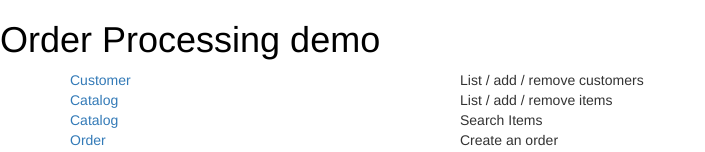
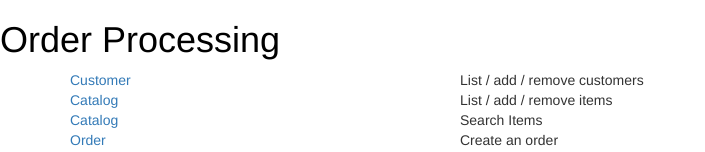
Before and after one commit to bunimon/bonsai, a plain HTML site: page apache/index.html in a window 1280 px wide. Shown: the top 152 px of the page, without its empty margins (0-705 px from the left). Drawn offline with nearby package versions, Linux system fonts and the light colour scheme.

Commit message:
Update index.html
updated index file

```diff
--- a/apache/index.html
+++ b/apache/index.html
@@ -14,7 +14,7 @@
 
 </head>
 <body>
-	<h1 style="color:black">Order Processing demo</h1>
+	<h1 style="color:black">Order Processing</h1>
 	<div class="container">
 		<div class="row">
 			<div class="col-md-4">
```
